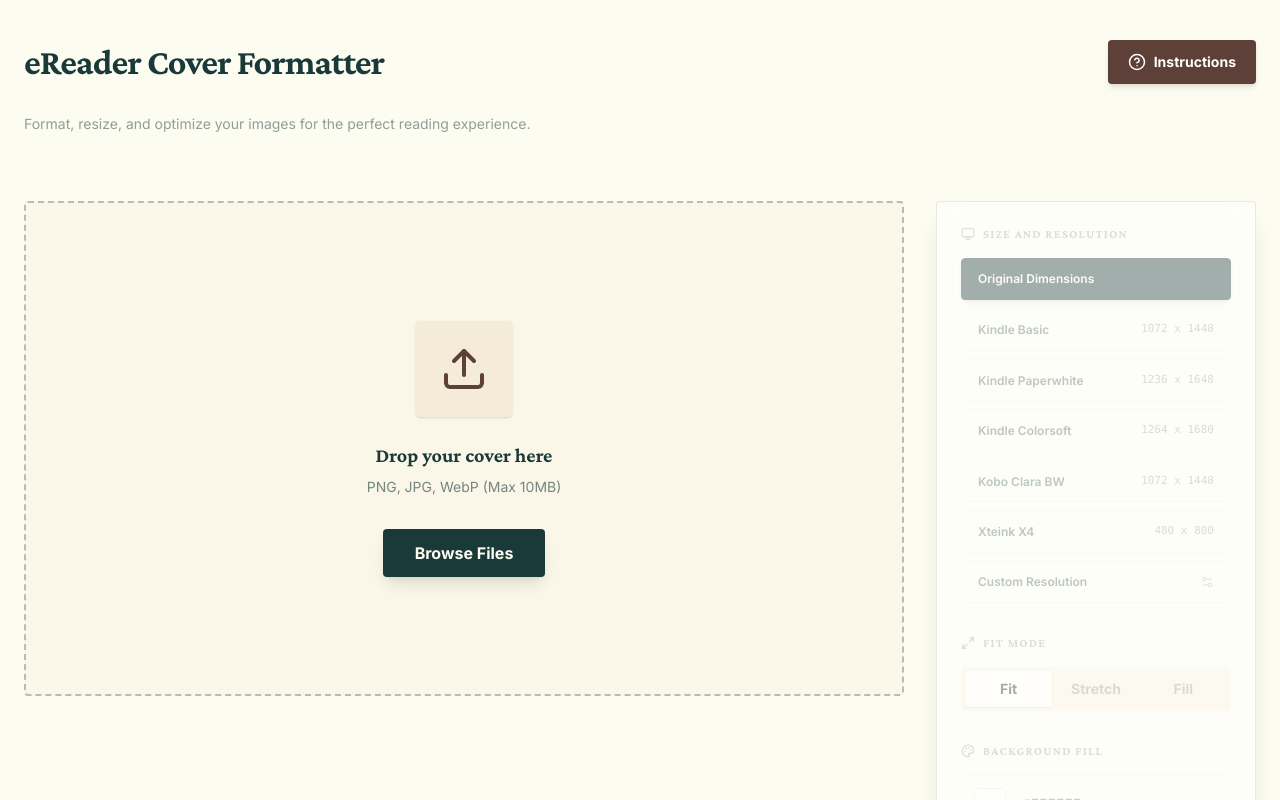
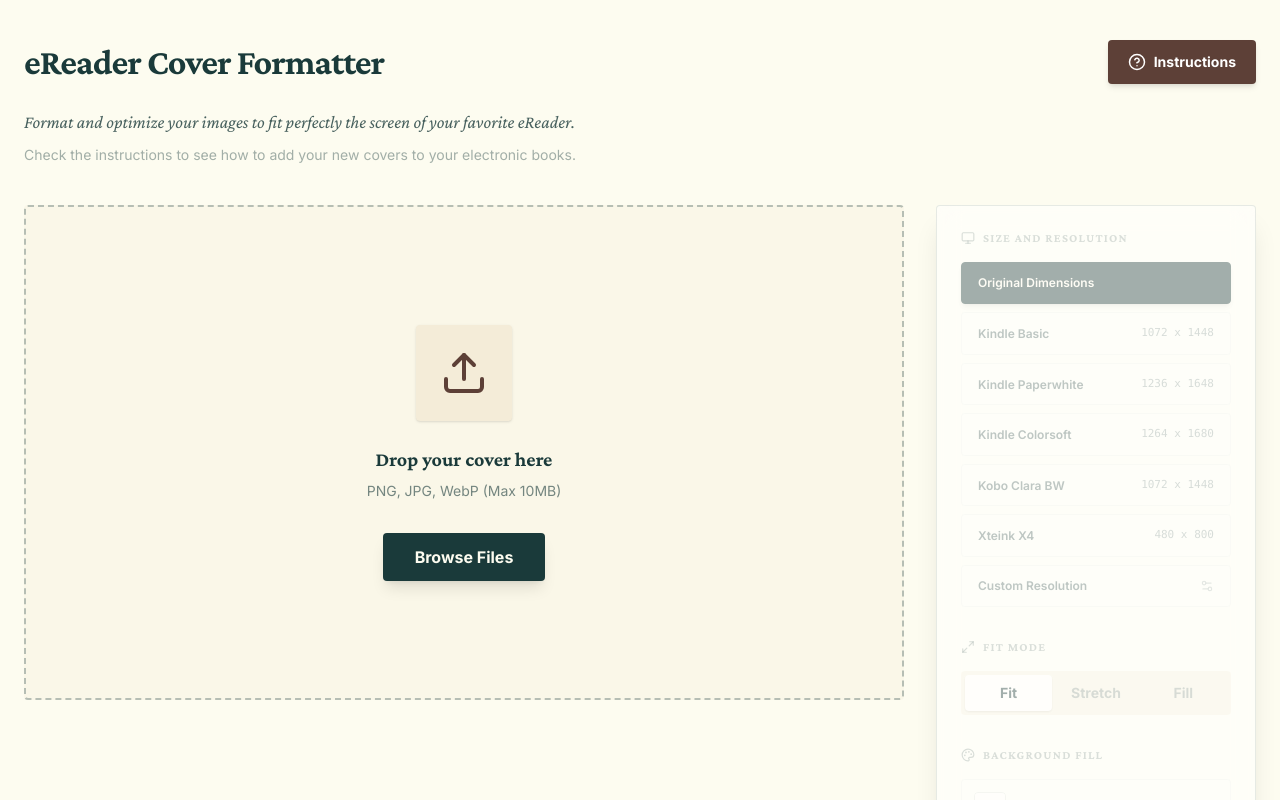
Before and after one commit to gedevcel/ereader-cover-formatter, a React (Vite) app: page / in a window 1280 px wide. Shown: the top 800 px of the page. Built offline with nearby package versions, Linux system fonts and the light colour scheme.

Commit message:
style(header): add description and spacing

```diff
--- a/src/components/Header.tsx
+++ b/src/components/Header.tsx
@@ -21,7 +21,7 @@ export const Header: React.FC = () => {
   }, [showInstructions]);
 
   return (
-    <header className="mb-12 relative flex flex-col gap-6">
+    <header className="mb-8 relative flex flex-col gap-6">
       <div className="flex items-center justify-between gap-4">
         <h1 className="text-4xl font-bold tracking-tight text-library-green">
           eReader Cover Formatter
@@ -36,13 +36,17 @@ export const Header: React.FC = () => {
         </button>
       </div>
 
-      <div className="space-y-4">
-        <p className="text-lg text-library-green/80 max-w-2xl leading-relaxed italic">
-          <span className="text-sm not-italic opacity-60 font-sans">
-            Format, resize, and optimize your images for the perfect reading
-            experience.
-          </span>
-        </p>
+      <div className="space-y-6 sm:space-y-2">
+        <div className="max-w-2xl space-y-2">
+          <p className="text-lg text-library-green/80 leading-relaxed italic font-serif">
+            Format and optimize your images to fit perfectly the screen of your
+            favorite eReader.
+          </p>
+          <p className="text-sm text-library-green/40 font-sans">
+            Check the instructions to see how to add your new covers to your
+            electronic books.
+          </p>
+        </div>
 
         <button
           onClick={() => setShowInstructions(true)}
```
